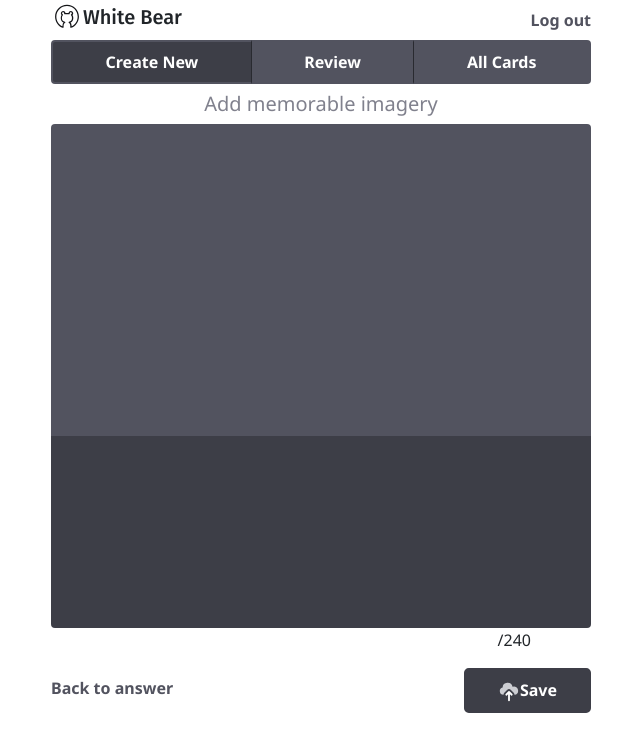
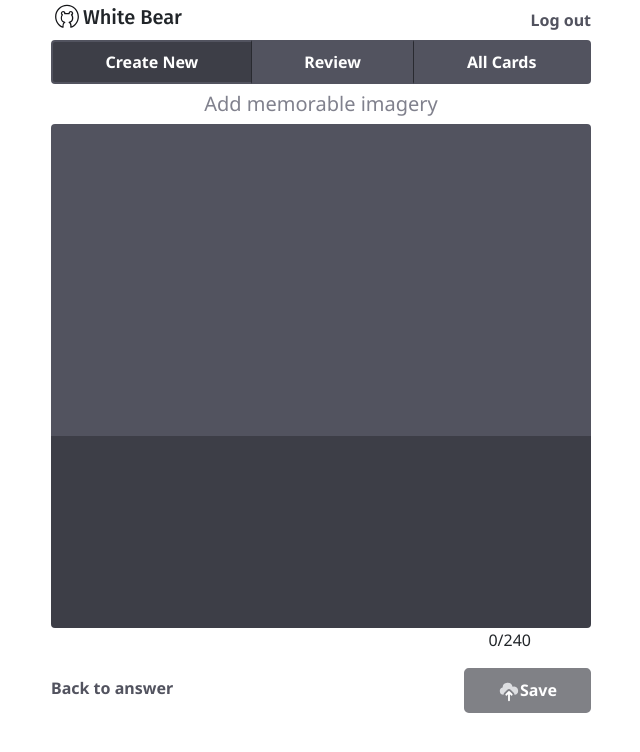
Before and after one commit to Alangsam/white-bear-mpa, a React (Create React App) app: page /create-imagery in a window 1280 px wide. Shown: the top 752 px of the page, without its empty margins (319-959 px from the left). Built offline with nearby package versions, Linux system fonts and the light colour scheme.

Commit message:
added character counters

```diff
--- a/src/components/pages/CreateImagery.js
+++ b/src/components/pages/CreateImagery.js
@@ -2,54 +2,99 @@ import React from "react";
 import saveIcon from "../../icons/save.svg";
 import AppTemplate from "../ui/AppTemplate";
 import { Link } from "react-router-dom";
+import classnames from "classnames";
+import {
+   checkStringAgainstNumber,
+   MAX_CARD_CHARACTERS,
+} from "../../utils/helpers";
 
-export default function CreateImagery() {
+export default class CreateImagery extends React.Component {
+   constructor() {
+      super();
+      this.state = { imageryEntered: "" };
+   }
+
+   setImageryState(e) {
+      this.setState({ imageryEntered: e.target.value });
+   }
+   enableOrDisableSave() {
+      if (
+         checkStringAgainstNumber(
+            this.state.imageryEntered,
+            MAX_CARD_CHARACTERS
+         ) === false &&
+         this.state.imageryEntered.length > 0
+      ) {
+         return false;
+      } else {
+         return true;
+      }
+   }
+
+   render() {
       return (
          <AppTemplate>
-         <div class="">
-            <h4 class="text-center pt-2 text-muted">Add memorable imagery</h4>
-            <div class="card bg-primary">
-               <form class="card-body text-center">
+            <div className="">
+               <h4 className="text-center pt-2 text-muted">
+                  Add memorable imagery
+               </h4>
+               <div className="card bg-primary">
+                  <form className="card-body">
                      <textarea
                         id="addanswertext"
-                     maxlength="240"
-                     class=""
+                        className="w-100"
                         rows="9"
-                     readonly
+                        onChange={(e) => {
+                           this.setImageryState(e);
+                        }}
                      ></textarea>
                   </form>
                </div>
-            <div class="card bg-secondary">
-               <div class="">
-                  <form class="card-body text-center">
+               <div className="card bg-secondary">
+                  <div className="">
+                     <form className="card-body">
                         <textarea
                            id="editimage"
-                        maxlength="240"
-                        class=""
+                           className="w-100"
                            rows="5"
+                           readOnly
                         ></textarea>
                      </form>
                   </div>
                </div>
             </div>
-         <div class="col-11">
-            <p class="float-right">/240</p>
-            <p id="textcountright" class="float-right"></p>
+            <div className="col-11">
+               <p className="float-right">
+                  <span
+                     className={classnames({
+                        "text-danger": checkStringAgainstNumber(
+                           this.state.imageryEntered,
+                           MAX_CARD_CHARACTERS
+                        ),
+                     })}
+                  >
+                     {this.state.imageryEntered.length}/{MAX_CARD_CHARACTERS}
+                  </span>
+               </p>
+               <p id="textcountright" className="float-right"></p>
             </div>
-         <div class="clearfix"></div>
-         <div class="">
-            <Link to="/create-answer" class="btn btn-link">
+            <div className="clearfix"></div>
+            <div className="">
+               <Link to="/create-answer" className="btn btn-link">
                   Back to answer
                </Link>
                <Link
                   to="/create-answer"
                   id="the-save-button-create"
-               class="float-right btn btn-lg btn-secondary "
+                  className={classnames(
+                     "float-right btn btn-lg btn-secondary ",
+                     { disabled: this.enableOrDisableSave() }
+                  )}
                >
-               <div class="">
+                  <div className="">
                      <img
                         src={saveIcon}
-                     class=""
+                        className=""
                         style={{ width: "22px" }}
                         alt="save-logo"
                      />
@@ -60,3 +105,4 @@ export default function CreateImagery() {
          </AppTemplate>
       );
    }
+}
--- a/src/components/pages/Edit.js
+++ b/src/components/pages/Edit.js
@@ -4,10 +4,56 @@ import AppTemplate from "../ui/AppTemplate";
 import { Link } from "react-router-dom";
 import { memoryCards } from "../../mock-data/memory-cards.js";
 import toDisplayableDate from "date-fns/format";
+import classnames from "classnames";
+import {
+   checkStringAgainstNumber,
+   MAX_CARD_CHARACTERS,
+} from "../../utils/helpers";
 
 const memoryCard = memoryCards[1];
 
-export default function Edit() {
+export default class Edit extends React.Component {
+   constructor() {
+      super();
+      this.state = {
+         imageryEntered: memoryCard.imagery,
+         answerEntered: memoryCard.answer,
+      };
+   }
+
+   setImageryState(e) {
+      this.setState({ imageryEntered: e.target.value });
+   }
+   setAnswerState(e) {
+      this.setState({ answerEntered: e.target.value });
+   }
+   enableOrDisableSave() {
+      if (
+         checkStringAgainstNumber(
+            this.state.imageryEntered,
+            MAX_CARD_CHARACTERS
+         ) === false &&
+         checkStringAgainstNumber(
+            this.state.answerEntered,
+            MAX_CARD_CHARACTERS
+         ) === false &&
+         this.state.imageryEntered.length > 0 &&
+         this.state.answerEntered.length > 0
+      ) {
+         return false;
+      } else {
+         return true;
+      }
+   }
+   showDeleteButton() {
+      if (document.getElementById("delete-button").style.display === "") {
+         document.getElementById("delete-button").style.display = "none";
+      } else {
+         document.getElementById("delete-button").style.display = "";
+      }
+   }
+
+   render() {
       return (
          <AppTemplate>
             <div className=" mx-auto">
@@ -16,10 +62,12 @@ export default function Edit() {
                   <form className="card-body">
                      <textarea
                         id="addanswertext"
-                     maxLength="240"
                         className="w-100"
                         rows="9"
-                     defaultValue={memoryCard.imagery}
+                        value={this.state.imageryEntered}
+                        onChange={async (e) => {
+                           this.setImageryState(e);
+                        }}
                      ></textarea>
                   </form>
                </div>
@@ -28,21 +76,46 @@ export default function Edit() {
                      <form>
                         <textarea
                            id="editimage"
-                        maxLength="240"
                            className="w-100"
                            rows="5"
-                        defaultValue={memoryCard.answer}
+                           value={this.state.answerEntered}
+                           onChange={async (e) => {
+                              this.setAnswerState(e);
+                           }}
                         ></textarea>
                      </form>
                   </div>
                </div>
             </div>
             <div className="">
-            <p className="float-right">/240</p>
-            <p id="textcountleft" className="float-right"></p>
+               <p id="textcountright" className="float-left">
+                  <span
+                     id="imagery-span"
+                     className={classnames({
+                        "text-danger": checkStringAgainstNumber(
+                           this.state.imageryEntered,
+                           MAX_CARD_CHARACTERS
+                        ),
+                     })}
+                  >
+                     Top: {this.state.imageryEntered.length}/
+                     {MAX_CARD_CHARACTERS}
+                  </span>
+               </p>
 
-            <p id="textcountright" className="float-left"></p>
-            <p className="float-left">/240</p>
+               <p id="textcountleft" className="float-right">
+                  <span
+                     className={classnames({
+                        "text-danger": checkStringAgainstNumber(
+                           this.state.answerEntered,
+                           MAX_CARD_CHARACTERS
+                        ),
+                     })}
+                  >
+                     Bottom: {this.state.answerEntered.length}/
+                     {MAX_CARD_CHARACTERS}
+                  </span>
+               </p>
             </div>
             <div className="clearfix"></div>
             <div className="">
@@ -53,7 +126,13 @@ export default function Edit() {
                >
                   Discard changes
                </Link>
-            <Link to="/all-cards" className="float-right btn  btn-secondary ">
+               <Link
+                  to="/all-cards"
+                  id="button-to-save-changes"
+                  className={classnames("float-right btn btn-secondary", {
+                     disabled: this.enableOrDisableSave(),
+                  })}
+               >
                   <div className="">
                      <img
                         src={saveLogo}
@@ -80,12 +159,20 @@ export default function Edit() {
                   <p id="consecutives">Consecutives:</p>
                </div>
                <div className="col-4 d-inline-block ">
-               <p>{toDisplayableDate(memoryCard.createdAt, "MMM. d, yyyy")}</p>
                   <p>
-                  {toDisplayableDate(memoryCard.lastAttemptAt, "MMM. d, yyyy")}
+                     {toDisplayableDate(memoryCard.createdAt, "MMM. d, yyyy")}
                   </p>
                   <p>
-                  {toDisplayableDate(memoryCard.nextAttemptAt, "MMM. d, yyyy")}
+                     {toDisplayableDate(
+                        memoryCard.lastAttemptAt,
+                        "MMM. d, yyyy"
+                     )}
+                  </p>
+                  <p>
+                     {toDisplayableDate(
+                        memoryCard.nextAttemptAt,
+                        "MMM. d, yyyy"
+                     )}
                   </p>
                   <p>{memoryCard.totalSuccessfulAttempts}</p>
                </div>
@@ -94,10 +181,12 @@ export default function Edit() {
             <div className=" pt-5">
                <input
                   id="delete-check"
-               className="custom-checkbox"
+                  className="custom-checkbox mr-2"
                   type="checkbox"
                   style={{ width: "16px", height: "16px" }}
-               checked
+                  onClick={() => {
+                     this.showDeleteButton();
+                  }}
                />
                <label className="align-middle" htmlFor="delete-check">
                   Show delete button
@@ -108,6 +197,7 @@ export default function Edit() {
                   to="/all-cards"
                   id="delete-button"
                   className="btn btn-outline-danger"
+                  style={{ display: "none" }}
                >
                   Delete this card
                </Link>
@@ -115,3 +205,4 @@ export default function Edit() {
          </AppTemplate>
       );
    }
+}
--- a/src/components/pages/Landing.js
+++ b/src/components/pages/Landing.js
@@ -1,6 +1,5 @@
 import React from "react";
 import mainLogo from "../../img/logo-landing.png";
-import { Link } from "react-router-dom";
 import SignUp from "../ui/SignUp";
 import Login from "../ui/Login";
 
--- a/src/components/ui/Login.js
+++ b/src/components/ui/Login.js
@@ -1,5 +1,4 @@
 import React from "react";
-import { Link } from "react-router-dom";
 import classnames from "classnames";
 
 export default class Login extends React.Component {
--- a/src/components/ui/SignUp.js
+++ b/src/components/ui/SignUp.js
@@ -1,5 +1,4 @@
 import React from "react";
-import { Link } from "react-router-dom";
 import classnames from "classnames";
 import hash from "object-hash";
 import { v4 as getUuid } from "uuid";
--- a/src/style/style.scss
+++ b/src/style/style.scss
@@ -69,3 +69,8 @@ textarea {
 .tab-active {
    background-color: $gray-700;
 }
+
+.disabled {
+   pointer-events: fill;
+   cursor: not-allowed;
+}
--- /dev/null
+++ b/src/utils/helpers.js
@@ -0,0 +1,11 @@
+function checkStringAgainstNumber(string, num) {
+   if (string.length > num) {
+      return true;
+   } else {
+      return false;
+   }
+}
+
+const MAX_CARD_CHARACTERS = 240;
+
+export { checkStringAgainstNumber, MAX_CARD_CHARACTERS };
```
Also changed, not shown: src/components/pages/CreateAnswer.js (+50 -5 lines). Lines whose indentation alone changed are shown as unchanged.
